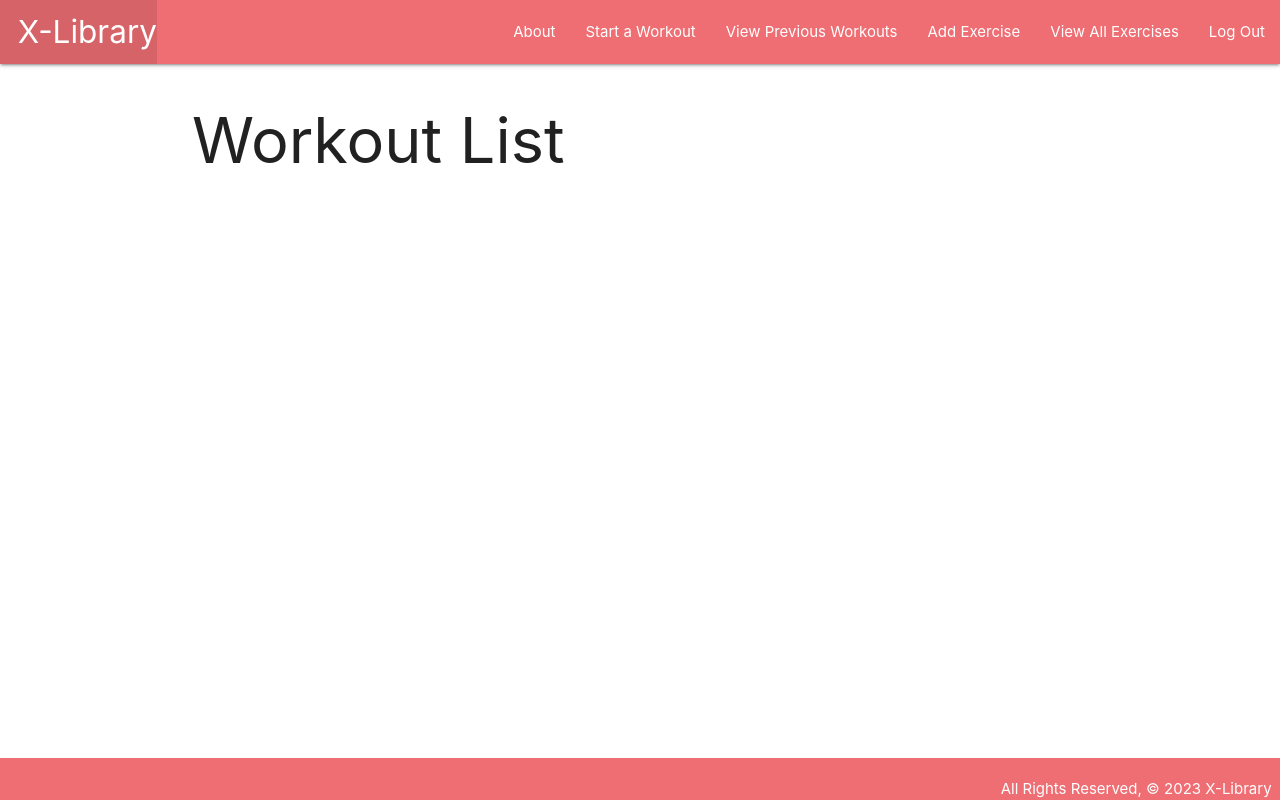
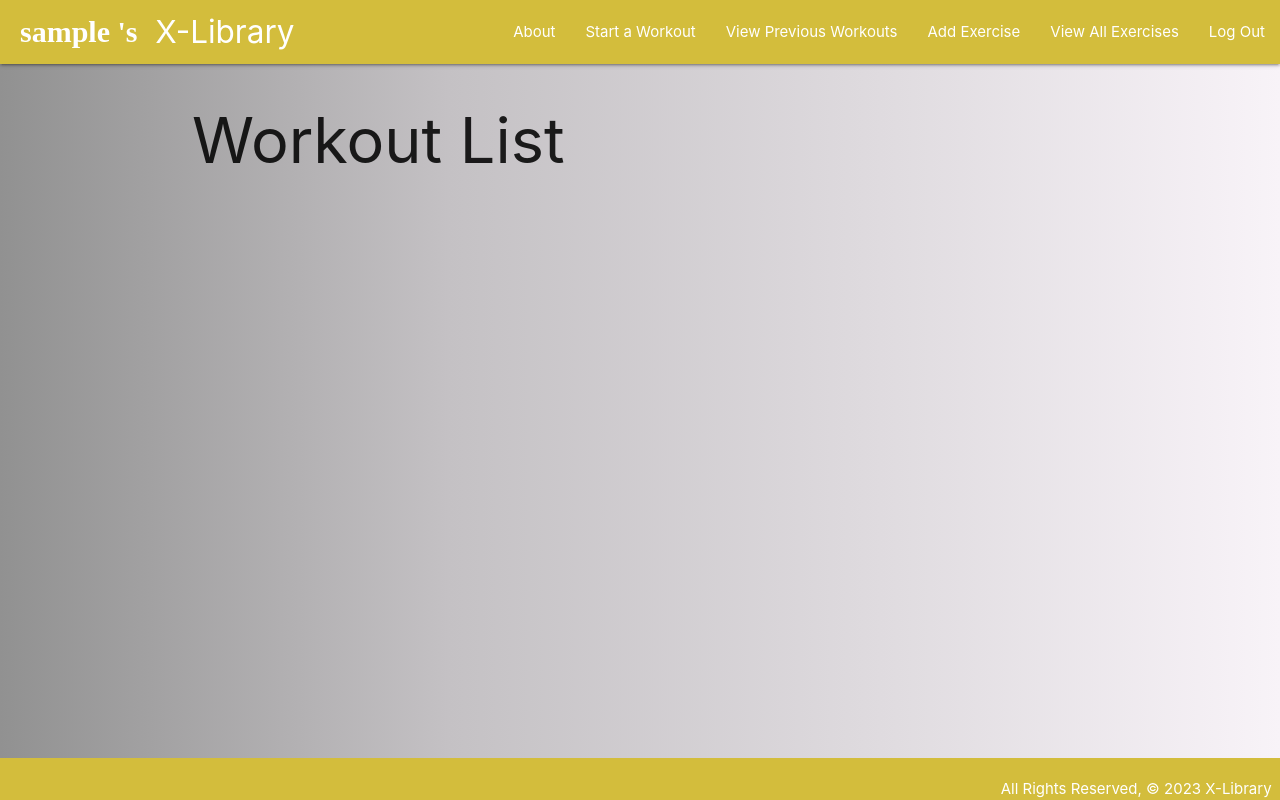
Before and after one commit to dylan-ades/x-library, a Django app: page /workouts/ in a window 1280 px wide. Run offline with Django 4.2, Linux system fonts and the light colour scheme; the visitor is signed in with stand-in values (Sample User, id 1); data that the repository does not hold is empty.

Commit message:
added username on nav bar to appear after signing

```diff
--- a/x_library/main_app/static/css/style.css
+++ b/x_library/main_app/static/css/style.css
@@ -1,7 +1,11 @@
+
+
 body {
   display: flex;
   min-height: 100vh;
   flex-direction: column;
+  background: linear-gradient(90deg, rgb(145, 145, 145) 0%,
+  rgb(196, 193, 196) 35%, rgb(248, 243, 248) 100%);
 }
 
 main {
@@ -11,4 +15,26 @@ body {
 footer {
   padding-top: 0;
   text-align: right;
+
 }
+
+.nav-wrapper, .page-footer {
+  background-color: rgb(211, 189, 60);
+}
+
+#username {
+
+  padding: 0 0 0 20px;
+  font-size: 30px;
+  font-weight: bold;
+  font-family:'Times New Roman', Times, serif;
+
+}
+/* .logo {
+  font-size: 15px;
+  font-weight: bold;
+
+} */
+img{
+  padding: 0 0 0 100px;
+}
--- a/x_library/main_app/templates/base.html
+++ b/x_library/main_app/templates/base.html
@@ -19,8 +19,12 @@
         <div class="nav-wrapper">
           <ul>
             <li>
+            {% if user.is_authenticated %}
+            <li id="username">  {{ user.username }} 's</li>
+            {% endif %}
               <a href="/" class="left brand-logo">&nbsp;&nbsp;X-Library</a>
             </li>
+
           </ul>
           <ul class="right">
             <li><a href="{% url 'home' %}">About</a></li>
--- a/x_library/main_app/views.py
+++ b/x_library/main_app/views.py
@@ -54,7 +54,7 @@ class WorkoutDelete(DeleteView):
 
 
 def index(request):
-  return render(request, 'main_app/index.html')
+  return render(request, 'index.html')
 
 def workouts_index(request):
   workouts = Workout.objects.filter(user=request.user)
@@ -110,7 +110,8 @@ def signup(request):
       user = form.save()
       # This is how we log a user in via code
       login(request, user)
-      return redirect('index')
+      return redirect('home')
+
     else:
       error_message = 'Invalid sign up - try again'
   # A bad POST or a GET request, so render signup.html with an empty form
```
Also changed, not shown: x_library/main_app/templates/index.html (added, +13 -0 lines), x_library/main_app/templates/main_app/index.html (deleted, +0 -7 lines). Lines whose indentation alone changed are shown as unchanged.
